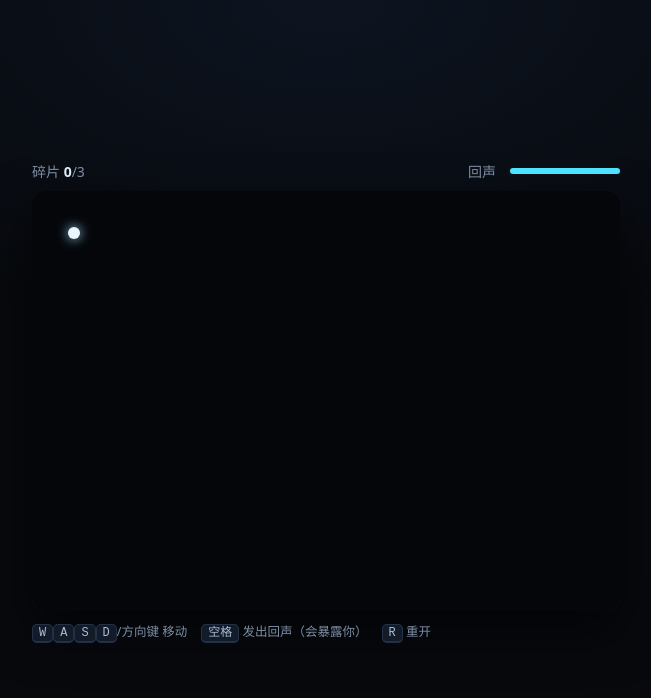
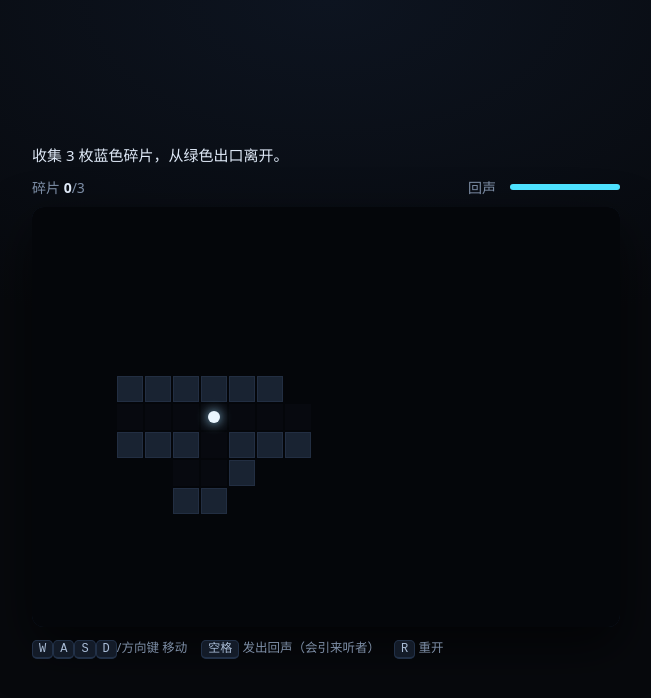
Before and after one commit to mark00327/git, a plain HTML site: page echo/index.html in a window 1280 px wide. Shown: the whole page, without its empty margins (314-965 px from the left). Drawn offline with Linux system fonts and the light colour scheme.

Commit message:
为首局设计固定岔路、拐角碎片和听者引导

```diff
--- a/echo/index.html
+++ b/echo/index.html
@@ -17,6 +17,7 @@
     display:flex; align-items:center; justify-content:center; user-select:none;
   }
   .wrap{padding:18px}
+  .goal{margin:0 0 12px;font-size:15px;color:var(--text)}
   .hud{display:flex;justify-content:space-between;align-items:center;margin-bottom:10px;font-size:14px;color:var(--dim)}
   .hud b{color:var(--text)}
   .bar{width:110px;height:6px;border-radius:3px;background:#16202e;overflow:hidden;margin-left:8px}
@@ -29,6 +30,7 @@
 </head>
 <body>
 <div class="wrap">
+  <p class="goal">收集 3 枚蓝色碎片，从绿色出口离开。</p>
   <div class="hud">
     <span>碎片 <b id="frag">0</b>/3</span>
     <div class="row">回声 <div class="bar"><i id="cd"></i></div></div>
@@ -36,7 +38,7 @@
   <canvas id="c" width="588" height="420"></canvas>
   <div class="tips">
     <span><kbd>W</kbd><kbd>A</kbd><kbd>S</kbd><kbd>D</kbd>/方向键 移动</span>
-    <span><kbd>空格</kbd> 发出回声（会暴露你）</span>
+    <span><kbd>空格</kbd> 发出回声（会引来听者）</span>
     <span><kbd>R</kbd> 重开</span>
   </div>
 </div>
@@ -53,7 +55,7 @@
   const directions = [[1,0],[-1,0],[0,1],[0,-1]];
 
   let maze, seen, player, enemies, frags, exitCell, collected;
-  let state, wave, echoLit, lastPing, lastMove, audio;
+  let state, wave, echoLit, lastPing, lastMove, audio, openingTime;
 
   const COOLDOWN = 1800, ENEMY_STEP = 320, PING_R = 9, FADE = 2600;
   const WAVE_STEP = 90;
@@ -133,10 +135,42 @@
   }
 
   // ---------- 初始化 ----------
-  function reset() {
+  const openingMap = [
+    '#####################',
+    '#######....*.####*.##',
+    '#######.####.#####.##',
+    '##......####.#.....##',
+    '##.######....#.###.##',
+    '##.######.####.###.##',
+    '##.######.####.###.##',
+    '##....P.....L..###.##',
+    '######.#######.#...##',
+    '###.*..##......#.####',
+    '###.#####.####.#.##.#',
+    '###.#####.####.#.##.#',
+    '###.......####...##.#',
+    '################...E#',
+    '#####################',
+  ];
+
+  function setupOpening() {
+    maze = new Uint8Array(COLS * ROWS);
+    frags = [];
+    enemies = [];
+    openingMap.forEach((row, y) => {
+      for (let x = 0; x < row.length; x++) {
+        const tile = row[x];
+        maze[idx(x, y)] = tile === '#' ? 1 : 0;
+        if (tile === 'P') player = {x, y};
+        if (tile === 'E') exitCell = {x, y};
+        if (tile === '*') frags.push({x, y, got: false});
+        if (tile === 'L') enemies.push({x, y, target: null, next: 0, waitingForSound: true});
+      }
+    });
+  }
+
+  function setupRandomMaze() {
     maze = genMaze();
-    seen = new Float64Array(COLS * ROWS).fill(-Infinity);
-    echoLit = new Float64Array(COLS * ROWS).fill(-Infinity);
     player = {x: 1, y: 1};
     exitCell = {x: COLS - 2, y: ROWS - 2};
 
@@ -156,6 +190,13 @@
       .sort(() => Math.random() - 0.5)
       .slice(0, 2);
     enemies = far.map(c => ({x: c.x, y: c.y, target: null, next: 0}));
+  }
+
+  function reset(opening = false) {
+    if (opening) setupOpening();
+    else setupRandomMaze();
+    seen = new Float64Array(COLS * ROWS).fill(-Infinity);
+    echoLit = new Float64Array(COLS * ROWS).fill(-Infinity);
 
     collected = 0;
     state = 'play';
@@ -164,6 +205,7 @@
     lastMove = -Infinity;
     fragEl.textContent = '0';
     reveal(player.x, player.y, 3.2);
+    openingTime = opening ? performance.now() : null;
     draw();
   }
 
@@ -227,6 +269,7 @@
   function doPing() {
     const now = performance.now();
     if (now - lastPing < COOLDOWN) return;
+    leaveOpening();
     lastPing = now;
     advanceWave(now);
     const dist = bfsDist(player.x, player.y);
@@ -246,6 +289,12 @@
   }
 
   // ---------- 玩家 ----------
+  function leaveOpening() {
+    if (openingTime === null) return;
+    reveal(player.x, player.y, 3.2);
+    openingTime = null;
+  }
+
   function caught() {
     if (!enemies.some(e => e.x === player.x && e.y === player.y)) return false;
     state = 'lose';
@@ -260,6 +309,7 @@
     const nx = player.x + dx, ny = player.y + dy;
     if (nx < 0 || ny < 0 || nx >= COLS || ny >= ROWS) return;
     if (maze[idx(nx, ny)] !== 0) return;
+    leaveOpening();
     player.x = nx; player.y = ny;
     if (caught()) {
       draw();
@@ -285,8 +335,12 @@
       if (e.sound && now >= e.sound.at) {
         e.target = {x: e.sound.x, y: e.sound.y};
         e.sound = null;
+        if (e.waitingForSound) {
+          e.waitingForSound = false;
+          e.next = now + ENEMY_STEP;
+        }
       }
-      if (now < e.next) continue;
+      if (e.waitingForSound || now < e.next) continue;
       e.next = now + ENEMY_STEP;
       let tx = e.target ? e.target.x : null, ty = e.target ? e.target.y : null;
       if (tx === null) {
@@ -295,9 +349,11 @@
         if (d <= 4) { tx = player.x; ty = player.y; }
       }
       let nx = e.x, ny = e.y;
-      if (tx !== null && (tx !== e.x || ty !== e.y)) {
-        const st = pathStep(e.x, e.y, tx, ty);
-        if (st) { nx = st[0]; ny = st[1]; }
+      if (tx !== null) {
+        if (tx !== e.x || ty !== e.y) {
+          const st = pathStep(e.x, e.y, tx, ty);
+          if (st) { nx = st[0]; ny = st[1]; }
+        }
       } else {
         const opts = [[1,0],[-1,0],[0,1],[0,-1]].filter(([dx, dy]) =>
           maze[idx(e.x + dx, e.y + dy)] === 0);
@@ -318,7 +374,7 @@
   // ---------- 渲染 ----------
   function alphaOf(i, now) {
     const t = seen[i];
-    const a = 1 - (now - t) / FADE;
+    const a = 1 - ((openingTime ?? now) - t) / FADE;
     return a > 0 ? a : 0;
   }
 
@@ -449,7 +505,7 @@
     if (m) { e.preventDefault(); tryMove(m[0], m[1]); }
   });
 
-  reset();
+  reset(true);
   requestAnimationFrame(frame);
 })();
 </script>
```
